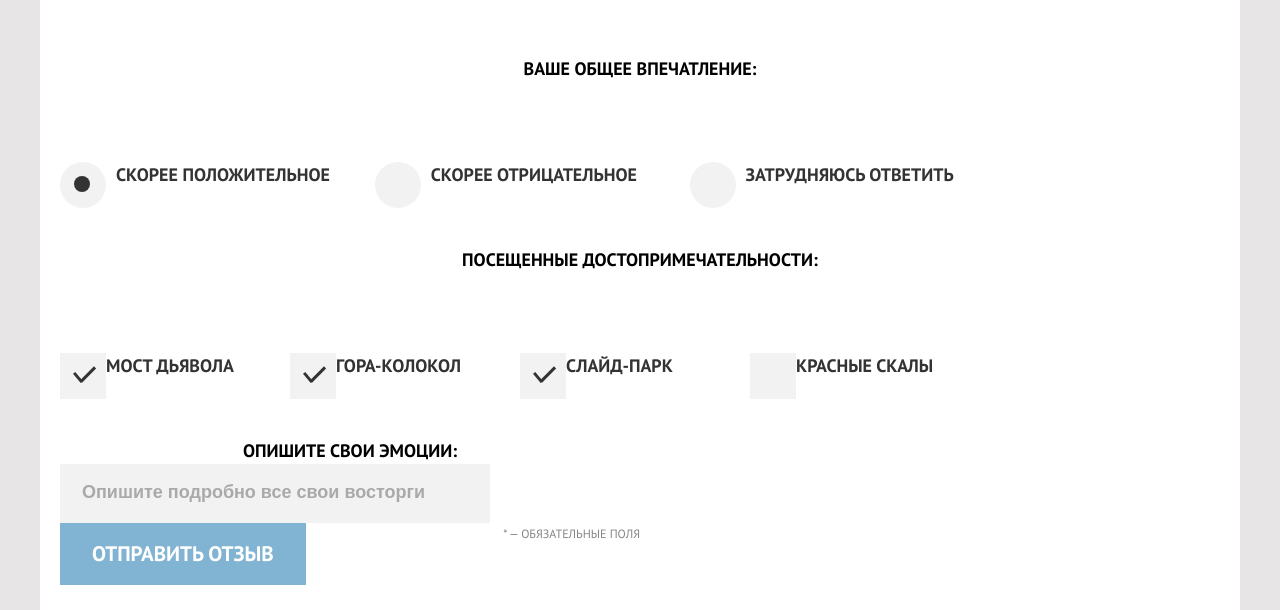
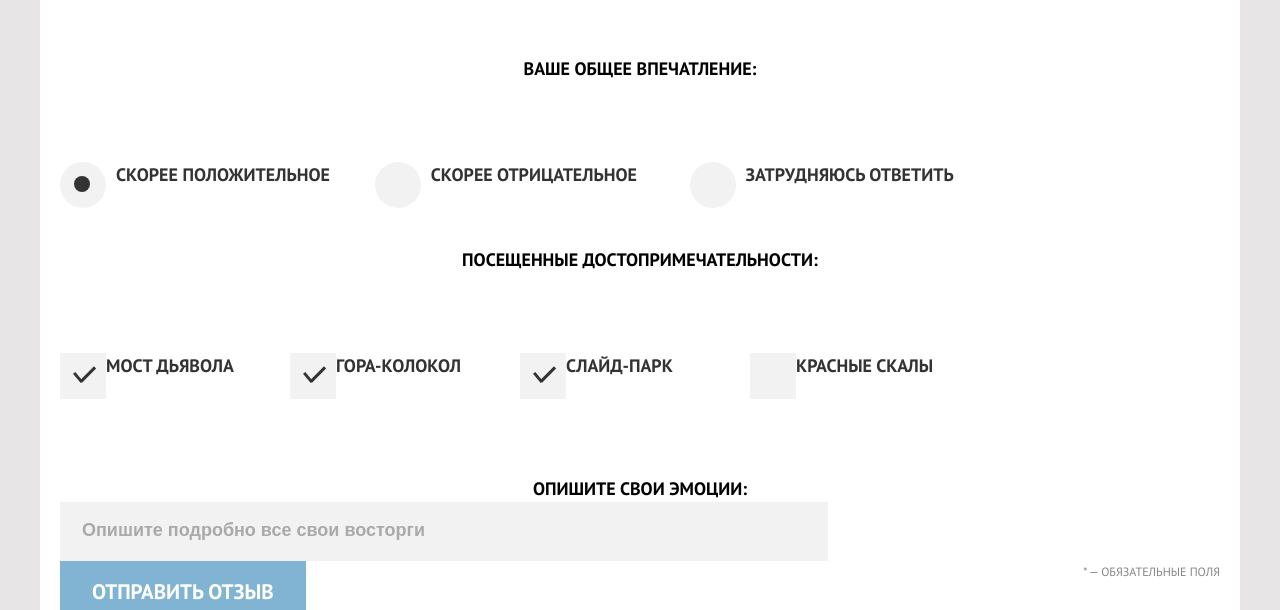
Before and after one commit to htmlacademy-adaptive/1601065-sedona-25, a website: page source/form.html in a window 1280 px wide. Shown: the part 802-1412 px from the top of the page. Drawn offline with nearby package versions, Linux system fonts and the light colour scheme; files that its build step writes are made by us from their sources; files whose address does not match are found by name.

Commit message:
Форма

```diff
--- a/source/form.html
+++ b/source/form.html
@@ -282,25 +282,18 @@
           </li>
         </ul>
       </fieldset>
-
-      <div class="catalog-filter__container">
-        <fieldset class="catalog-filter__group-location">
-          <legend class="catalog-filter__text-subtitle">Опишите свои эмоции:</legend>
-          <div class="catalog-filter__container">
-            <label class="catalog-filter__label">
-              <input class="catalog-filter__input" type="text" name="отзыв" placeholder="Опишите подробно все свои восторги" required>
-            </label>
-          </div>
-        </fieldset>
+      <div class="catalog-filter__div">
+        <label class="catalog-filter__text-subtitle catalog-filter__label-input">
+        Опишите свои эмоции:
+          <input class="catalog-filter__input catalog-filter__input-form" type="text" name="отзыв" placeholder="Опишите подробно все свои восторги" required>
+        </label>
         <div class="catalog-filter__button-subtitle">
           <button class="catalog-filter__button--to-apply button" type="submit">Отправить отзыв</button>
           <p class="catalog-filter__subtitle-button">* — обязательные поля</p>
         </div>
       </div>
     </section>
-
-    </form>
-
+  </form>
   </main>
   <footer class="main-footer">
     <div class="main-footer__wrapper">
--- a/source/less/blocks/catalog-filter.less
+++ b/source/less/blocks/catalog-filter.less
@@ -225,3 +225,17 @@
   max-width: 430px;
   position: relative;
 }
+
+.catalog-filter__div {
+  margin-top: 97px;
+  grid-column-start: 1;
+  grid-column-end: 4;
+}
+
+.catalog-filter__label-input {
+  display: grid;
+}
+
+.catalog-filter__input-form {
+  max-width: 768px;
+}
```
